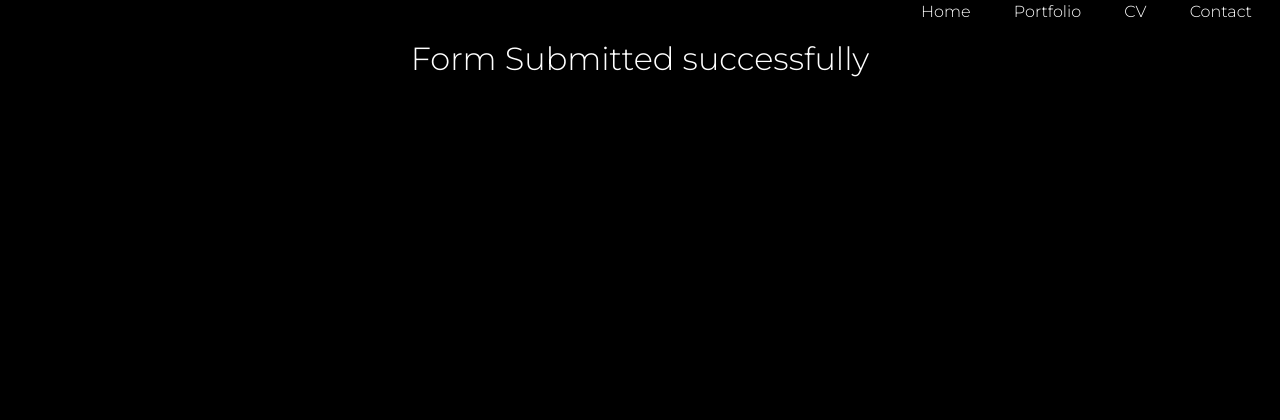
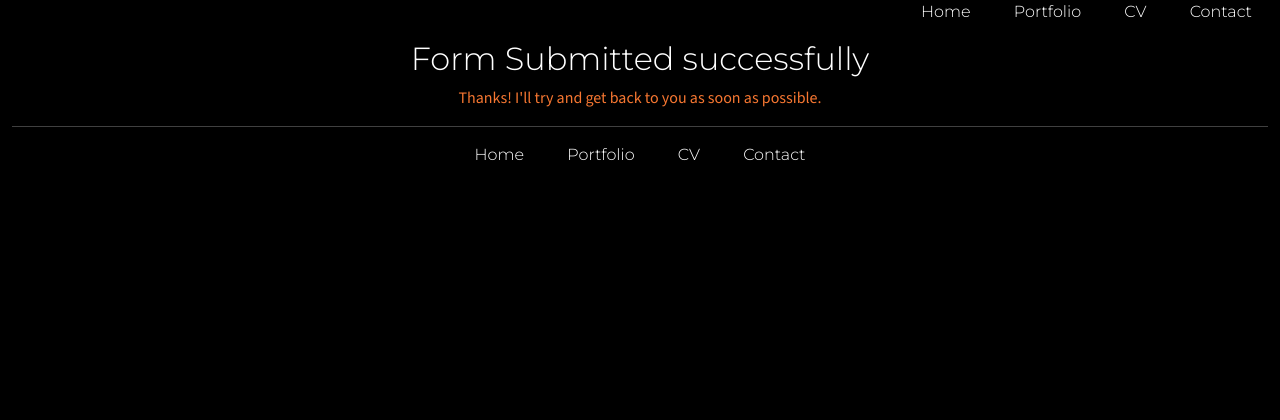
Before and after one commit to eosull/Portfolio-Site, a Django app: page /contact/success/ in a window 1280 px wide. Shown: the top 420 px of the page. Run offline with Django 4.2, Linux system fonts and the light colour scheme; some libraries are stand-ins or nearby versions.

Commit message:
style:update contact submission confirmation page

```diff
--- a/contact/templates/contact/success.html
+++ b/contact/templates/contact/success.html
@@ -6,6 +6,23 @@
     <div class="row justify-content-center my-3">
         <div class="col text-center">
             <h2>Form Submitted successfully</h2>
+            <p class="orange-highlight">Thanks! I'll try and get back to you as soon as possible.</p>
+            <hr>
+            <ul class="list-inline list-unstyled my-0">
+                <li class="list-inline-item px-2 px-sm-3">
+                  <a class="d-none d-sm-block nav-link nav-bar-link" href="{% url 'home' %}">Home</a>
+                  <a class="d-block d-sm-none nav-link nav-bar-link" href="{% url 'home' %}"><i class="bi bi-house-fill"></i></a>
+                </li>
+                <li class="list-inline-item px-2 px-sm-3">
+                  <a class="nav-link nav-bar-link" href="{% url 'projects' %}">Portfolio</a>
+                </li>
+                <li class="list-inline-item px-2 px-sm-3">
+                  <a class="nav-link nav-bar-link" href="{% url 'cv' %}">CV</a>
+                </li>
+                <li class="list-inline-item px-2 px-sm-3">
+                  <a class="nav-link nav-bar-link" href="{% url 'contact' %}">Contact</a>
+                </li>
+              </ul>
         </div>
     </div>
 </div>
```
